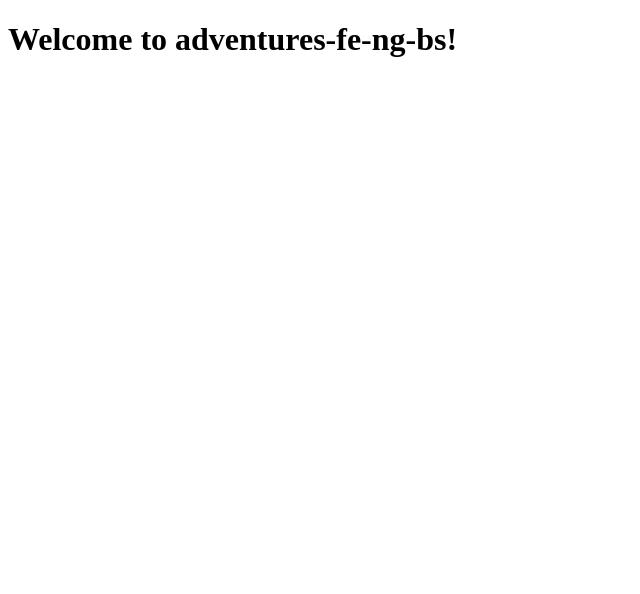
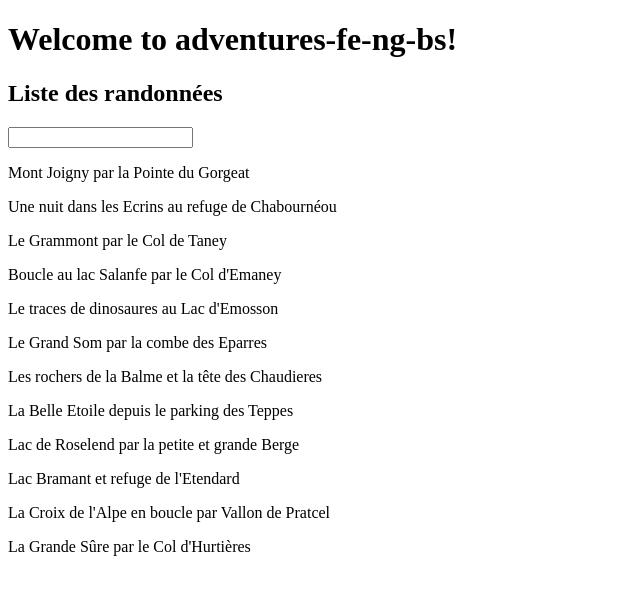
Before and after one commit to Beef-Bridge/adventures-fe-ng-bs, an Angular app: page / in a window 1280 px wide. Shown: the top 594 px of the page, without its empty margins (0-640 px from the left). Built offline with nearby package versions, Linux system fonts and the light colour scheme.

Commit message:
creation mock + entité + utilisation

```diff
--- a/src/app/app.component.html
+++ b/src/app/app.component.html
@@ -1 +1,19 @@
 <h1>Welcome to {{ title }}!</h1>
+
+<h2>Liste des randonnées</h2>
+
+<input #input (keyup)="(0)" type="text" />
+<p>{{ input.value }}</p>
+
+<p>{{ hikeList[0].title }}</p>
+<p>{{ hikeList[1].title }}</p>
+<p>{{ hikeList[2].title }}</p>
+<p>{{ hikeList[3].title }}</p>
+<p>{{ hikeList[4].title }}</p>
+<p>{{ hikeList[5].title }}</p>
+<p>{{ hikeList[6].title }}</p>
+<p>{{ hikeList[7].title }}</p>
+<p>{{ hikeList[8].title }}</p>
+<p>{{ hikeList[9].title }}</p>
+<p>{{ hikeList[10].title }}</p>
+<p>{{ hikeList[11].title }}</p>
--- a/src/app/app.component.ts
+++ b/src/app/app.component.ts
@@ -1,10 +1,22 @@
-import { Component } from '@angular/core';
+import { Component, OnInit } from '@angular/core';
+import { Hike } from './hike';
+import { HIKES } from './mock-hikes-list';
 
 @Component({
   selector: 'app-root',
   templateUrl: './app.component.html',
-  styleUrls: ['./app.component.scss']
+  styleUrls: ['./app.component.scss'],
 })
-export class AppComponent {
+export class AppComponent implements OnInit {
   title = 'adventures-fe-ng-bs';
+  hikeList: Hike[] = HIKES;
+
+  ngOnInit(): void {
+    console.table(this.hikeList);
+  }
+
+  selectHike(event: MouseEvent) {
+    const index: number = +(event.target as HTMLInputElement).value;
+    console.log(`On a cliqué sur la rando ${this.hikeList[index].title}`);
+  }
 }
--- /dev/null
+++ b/src/app/hike.ts
@@ -0,0 +1,10 @@
+export class Hike {
+  id: number;
+  title: string;
+  massif: string;
+  activities: string[];
+  drop: number;
+  distance: number;
+  picture: string;
+  date_hike: Date;
+}
--- /dev/null
+++ b/src/app/mock-hikes-list.ts
@@ -0,0 +1,136 @@
+import { Hike } from './hike';
+
+export const HIKES: Hike[] = [
+  {
+    id: 1,
+    title: 'Mont Joigny par la Pointe du Gorgeat',
+    massif: 'Chartreuse',
+    activities: ['Pédestre'],
+    drop: 442,
+    distance: 7.1,
+    picture:
+      'https://img.freepik.com/vecteurs-libre/paysage-dessin-main-moderne-design-aquarelle-montagne-bleue_1035-23737.jpg',
+    date_hike: new Date('2022-07-08'),
+  },
+  {
+    id: 2,
+    title: 'Une nuit dans les Ecrins au refuge de Chabournéou',
+    massif: 'Valgodemard',
+    activities: ['Trek'],
+    drop: 816,
+    distance: 17.7,
+    picture:
+      'https://img.freepik.com/vecteurs-libre/paysage-dessin-main-moderne-design-aquarelle-montagne-bleue_1035-23737.jpg',
+    date_hike: new Date('2022-07-14'),
+  },
+  {
+    id: 3,
+    title: 'Le Grammont par le Col de Taney',
+    massif: 'Vallais',
+    activities: ['Pédestre'],
+    drop: 1179,
+    distance: 15.3,
+    picture:
+      'https://img.freepik.com/vecteurs-libre/paysage-dessin-main-moderne-design-aquarelle-montagne-bleue_1035-23737.jpg',
+    date_hike: new Date('2022-07-25'),
+  },
+  {
+    id: 4,
+    title: "Boucle au lac Salanfe par le Col d'Emaney",
+    massif: 'Vallais',
+    activities: ['Pédestre'],
+    drop: 1143,
+    distance: 19.3,
+    picture:
+      'https://img.freepik.com/vecteurs-libre/paysage-dessin-main-moderne-design-aquarelle-montagne-bleue_1035-23737.jpg',
+    date_hike: new Date('2022-07-26'),
+  },
+  {
+    id: 5,
+    title: "Le traces de dinosaures au Lac d'Emosson",
+    massif: 'Vallais',
+    activities: ['Pédestre'],
+    drop: 775,
+    distance: 16,
+    picture:
+      'https://img.freepik.com/vecteurs-libre/paysage-dessin-main-moderne-design-aquarelle-montagne-bleue_1035-23737.jpg',
+    date_hike: new Date('2022-07-27'),
+  },
+  {
+    id: 6,
+    title: 'Le Grand Som par la combe des Eparres',
+    massif: 'Chartreuse',
+    activities: ['Pédestre'],
+    drop: 970,
+    distance: 11.3,
+    picture:
+      'https://img.freepik.com/vecteurs-libre/paysage-dessin-main-moderne-design-aquarelle-montagne-bleue_1035-23737.jpg',
+    date_hike: new Date('2022-08-06'),
+  },
+  {
+    id: 7,
+    title: 'Les rochers de la Balme et la tête des Chaudieres',
+    massif: 'Vercors',
+    activities: ['Pédestre'],
+    drop: 938,
+    distance: 16.1,
+    picture:
+      'https://img.freepik.com/vecteurs-libre/paysage-dessin-main-moderne-design-aquarelle-montagne-bleue_1035-23737.jpg',
+    date_hike: new Date('2022-08-13'),
+  },
+  {
+    id: 8,
+    title: 'La Belle Etoile depuis le parking des Teppes',
+    massif: 'Bauges',
+    activities: ['Pédestre'],
+    drop: 699,
+    distance: 8.1,
+    picture:
+      'https://img.freepik.com/vecteurs-libre/paysage-dessin-main-moderne-design-aquarelle-montagne-bleue_1035-23737.jpg',
+    date_hike: new Date('2022-09-17'),
+  },
+  {
+    id: 9,
+    title: 'Lac de Roselend par la petite et grande Berge',
+    massif: 'Beaufortain',
+    activities: ['Pédestre'],
+    drop: 679,
+    distance: 16.6,
+    picture:
+      'https://img.freepik.com/vecteurs-libre/paysage-dessin-main-moderne-design-aquarelle-montagne-bleue_1035-23737.jpg',
+    date_hike: new Date('2022-09-23'),
+  },
+  {
+    id: 10,
+    title: "Lac Bramant et refuge de l'Etendard",
+    massif: 'Belledonne',
+    activities: ['Pédestre'],
+    drop: 578,
+    distance: 11,
+    picture:
+      'https://img.freepik.com/vecteurs-libre/paysage-dessin-main-moderne-design-aquarelle-montagne-bleue_1035-23737.jpg',
+    date_hike: new Date('2022-10-01'),
+  },
+  {
+    id: 11,
+    title: "La Croix de l'Alpe en boucle par Vallon de Pratcel",
+    massif: 'Chartreuse',
+    activities: ['Pédestre'],
+    drop: 680,
+    distance: 9.7,
+    picture:
+      'https://img.freepik.com/vecteurs-libre/paysage-dessin-main-moderne-design-aquarelle-montagne-bleue_1035-23737.jpg',
+    date_hike: new Date('2022-10-23'),
+  },
+  {
+    id: 12,
+    title: "La Grande Sûre par le Col d'Hurtières",
+    massif: 'Chartreuse',
+    activities: ['Pédestre'],
+    drop: 823,
+    distance: 15.9,
+    picture:
+      'https://img.freepik.com/vecteurs-libre/paysage-dessin-main-moderne-design-aquarelle-montagne-bleue_1035-23737.jpg',
+    date_hike: new Date('2022-11-11'),
+  },
+];
```
